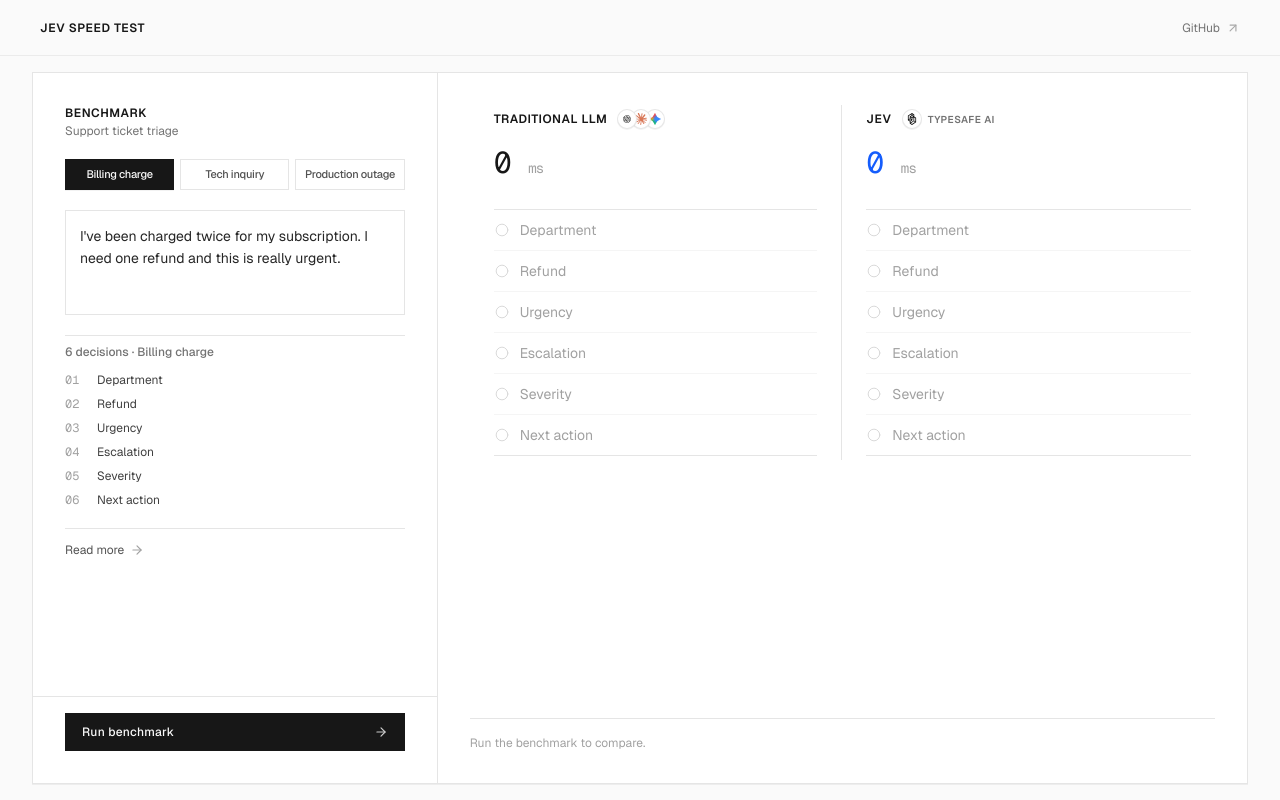
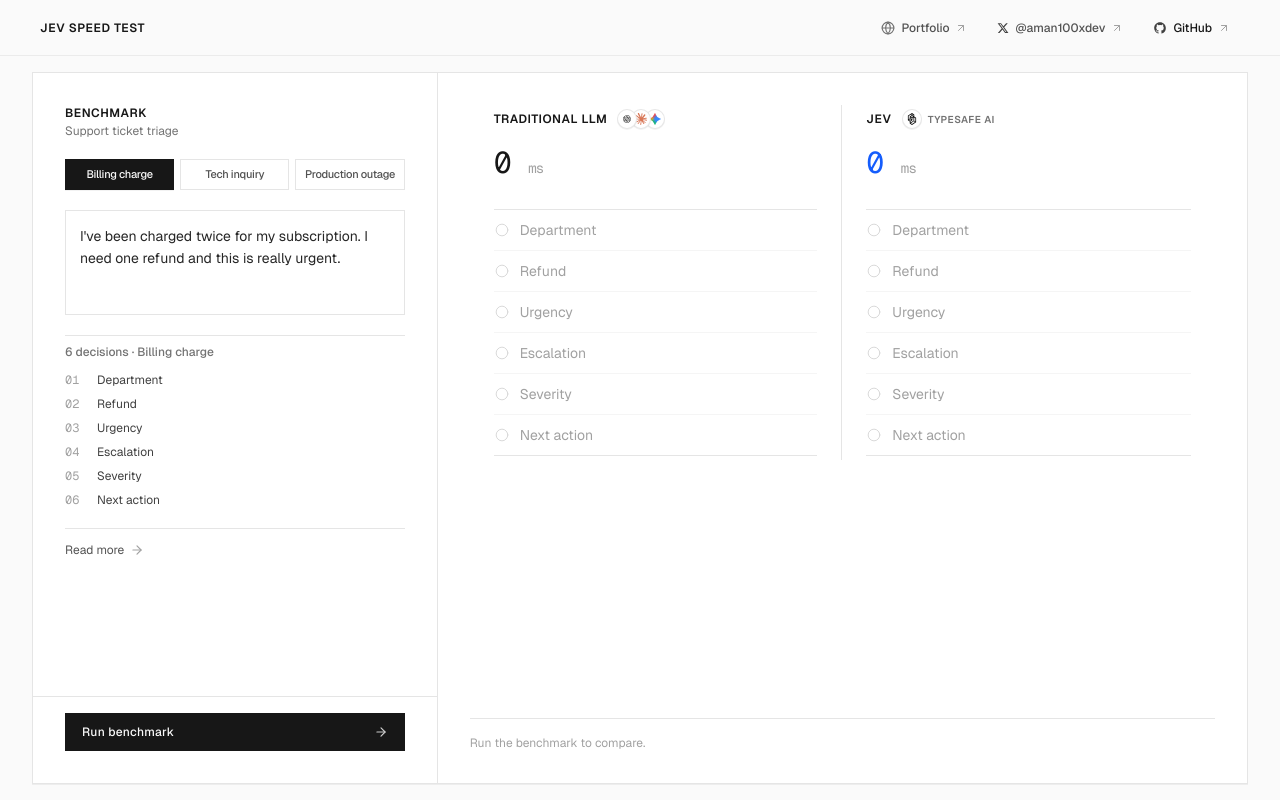
Before and after one commit to dev-amanydv/jev-speedtest, a Next.js app: page / in a window 1280 px wide. Built offline with nearby package versions, Linux system fonts and the light colour scheme.

Commit message:
refactor: update creator information and enhance TopNav with new links and icons

```diff
--- a/app/layout.tsx
+++ b/app/layout.tsx
@@ -84,7 +84,7 @@
     description:
       "Live developer benchmark comparing Jev (typesafe-ai/jev) parallel evaluation vs traditional sequential LLM decision chains.",
     images: ["/og-banner.png"],
-    creator: "@amanyadav",
+    creator: "@aman100xdev",
   },
   robots: {
     index: true,
--- a/components/JsonLd.tsx
+++ b/components/JsonLd.tsx
@@ -94,7 +94,8 @@
         'Creator of JEV Speed Test, building high-speed developer benchmarks, distributed web systems, and AI tooling.',
       sameAs: [
         'https://amanydv.in',
-        'https://github.com/amanyadav',
+        'https://github.com/dev-amanydv',
+        'https://x.com/aman100xdev',
       ],
     },
     {
--- a/components/TopNav.tsx
+++ b/components/TopNav.tsx
@@ -1,28 +1,83 @@
 import React from 'react';
 import Link from 'next/link';
-import { ArrowUpRight } from 'lucide-react';
+import { ArrowUpRight, Globe } from 'lucide-react';
+
+function GithubIcon({ className = 'w-3.5 h-3.5' }: { className?: string }) {
+  return (
+    <svg
+      viewBox="0 0 24 24"
+      fill="currentColor"
+      className={className}
+      aria-hidden="true"
+    >
+      <path
+        fillRule="evenodd"
+        clipRule="evenodd"
+        d="M12 2C6.477 2 2 6.484 2 12.017c0 4.425 2.865 8.18 6.839 9.504.5.092.682-.217.682-.483 0-.237-.008-.868-.013-1.703-2.782.605-3.369-1.343-3.369-1.343-.454-1.158-1.11-1.466-1.11-1.466-.908-.62.069-.608.069-.608 1.003.07 1.53 1.032 1.53 1.032.892 1.53 2.341 1.088 2.91.832.092-.647.35-1.088.636-1.338-2.22-.253-4.555-1.113-4.555-4.951 0-1.093.39-1.988 1.029-2.688-.103-.253-.446-1.272.098-2.65 0 0 .84-.27 2.75 1.026A9.564 9.564 0 0112 6.844c.85.004 1.705.115 2.504.337 1.909-1.296 2.747-1.027 2.747-1.027.546 1.379.202 2.398.1 2.651.64.7 1.028 1.595 1.028 2.688 0 3.848-2.339 4.695-4.566 4.943.359.309.678.92.678 1.855 0 1.338-.012 2.419-.012 2.747 0 .268.18.58.688.482A10.019 10.019 0 0022 12.017C22 6.484 17.522 2 12 2z"
+      />
+    </svg>
+  );
+}
+
+function XIcon({ className = 'w-3 h-3' }: { className?: string }) {
+  return (
+    <svg
+      viewBox="0 0 24 24"
+      fill="currentColor"
+      className={className}
+      aria-hidden="true"
+    >
+      <path d="M18.244 2.25h3.308l-7.227 8.26 8.502 11.24H16.17l-5.214-6.817L4.99 21.75H1.68l7.73-8.835L1.254 2.25H8.08l4.713 6.231zm-1.161 17.52h1.833L7.084 4.126H5.117z" />
+    </svg>
+  );
+}
 
 export function TopNav() {
   return (
-    <header className="w-full h-14 px-6 md:px-10 flex-shrink-0 flex items-center justify-between border-b border-neutral-200/70 bg-[#FAFAFA] select-none">
+    <header className="w-full h-14 px-4 sm:px-6 md:px-10 flex-shrink-0 flex items-center justify-between border-b border-neutral-200/70 bg-[#FAFAFA] select-none">
       <div className="flex items-center gap-3">
         <Link
           href="/"
-          className="text-xs font-semibold tracking-wider text-neutral-900 uppercase"
+          className="text-xs font-semibold tracking-wider text-neutral-900 uppercase hover:text-neutral-600 transition-colors"
         >
           JEV SPEED TEST
         </Link>
       </div>
-      <div className="flex items-center">
+      <div className="flex items-center gap-1.5 sm:gap-2.5">
         <a
-          href="https://github.com/typesafe-ai/jev"
+          href="https://amanydv.in"
           target="_blank"
           rel="noopener noreferrer"
-          className="inline-flex items-center gap-1.5 text-xs text-neutral-500 hover:text-neutral-900 transition-colors"
+          className="inline-flex items-center gap-1.5 px-2.5 py-1 text-xs font-medium text-neutral-600 hover:text-neutral-900 hover:bg-neutral-50    transition-colors"
+          aria-label="Aman Yadav Portfolio"
+        >
+          <Globe className="w-3.5 h-3.5 text-neutral-500 shrink-0" aria-hidden="true" />
+          <span>Portfolio</span>
+          <ArrowUpRight className="w-3 h-3 text-neutral-400 shrink-0 hidden sm:inline-block" aria-hidden="true" />
+        </a>
+
+        <a
+          href="https://x.com/aman100xdev"
+          target="_blank"
+          rel="noopener noreferrer"
+          className="inline-flex items-center gap-1.5 px-2.5 py-1 text-xs font-medium text-neutral-600 hover:text-neutral-900 hover:bg-neutral-50  transition-colors "
+          aria-label="Aman Yadav on X"
+        >
+          <XIcon className="w-3 h-3 text-neutral-700 shrink-0" />
+          <span>@aman100xdev</span>
+          <ArrowUpRight className="w-3 h-3 text-neutral-400 shrink-0 hidden sm:inline-block" aria-hidden="true" />
+        </a>
+
+        <a
+          href="https://github.com/dev-amanydv/jev-speedtest"
+          target="_blank"
+          rel="noopener noreferrer"
+          className="inline-flex items-center gap-1.5 px-2.5 py-1 text-xs font-medium text-neutral-900 hover:text-neutral-950  transition-colors"
           aria-label="GitHub repository"
         >
+          <GithubIcon className="w-3.5 h-3.5 text-neutral-700 shrink-0" />
           <span>GitHub</span>
-          <ArrowUpRight className="w-3.5 h-3.5 opacity-60" aria-hidden="true" />
+          <ArrowUpRight className="w-3 h-3 text-neutral-400 shrink-0 hidden sm:inline-block" aria-hidden="true" />
         </a>
       </div>
     </header>
```
